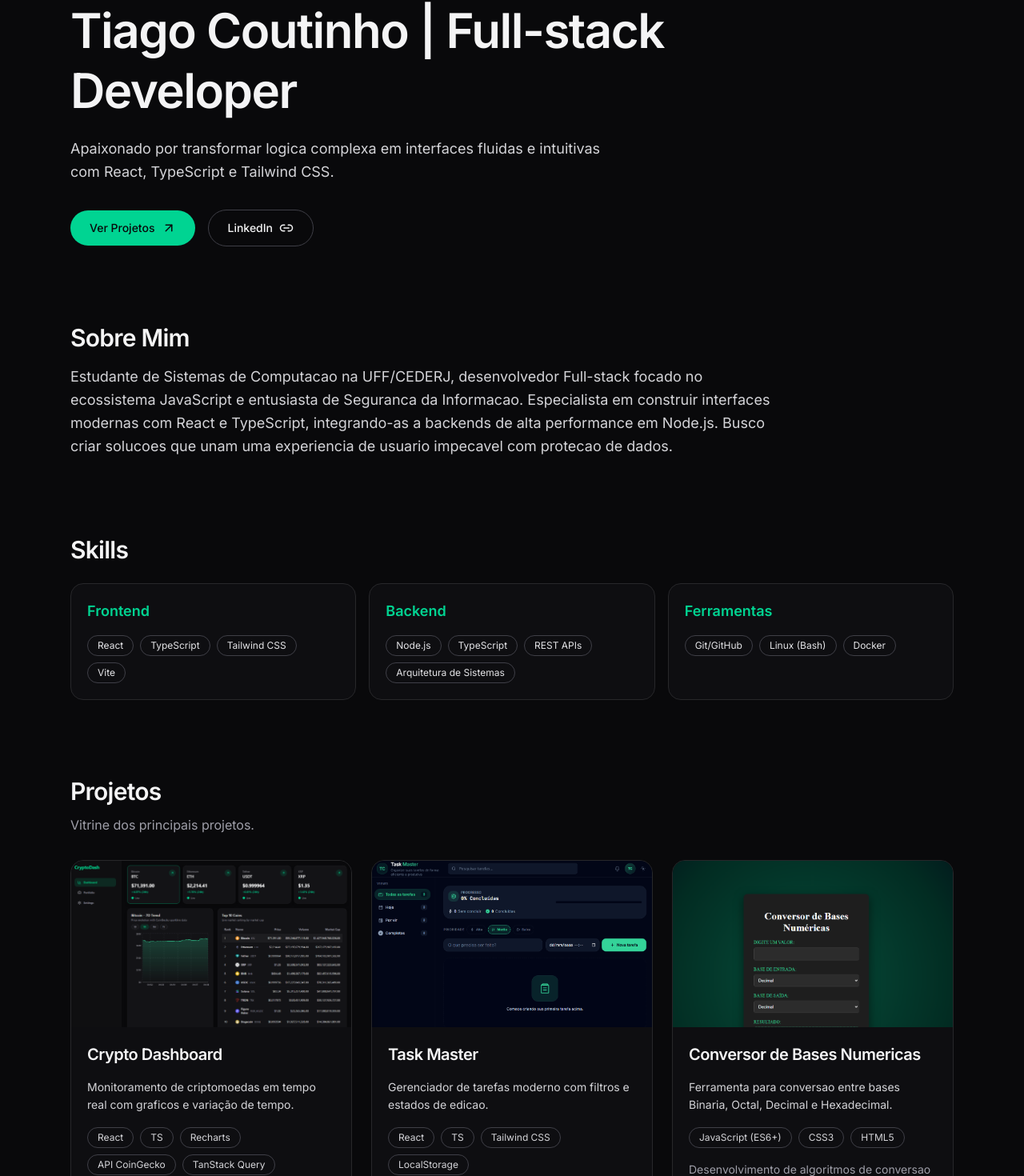
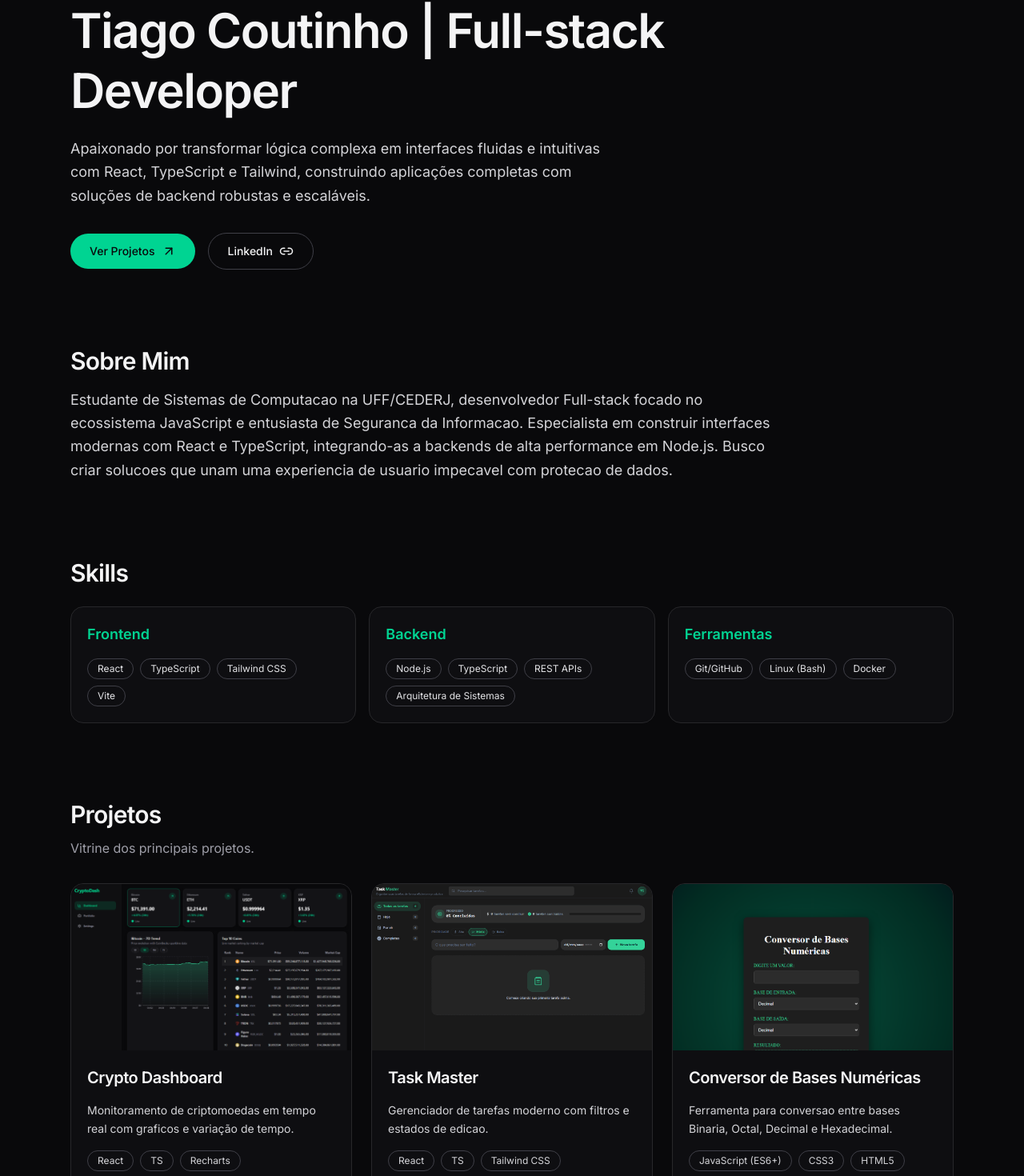
Before and after one commit to TiagoCoutinho3/meu-portfolio, a React (Vite) app: page / in a window 1280 px wide. Shown: the part 164-1634 px from the top of the page at 80% size. Built offline with nearby package versions, Linux system fonts and the light colour scheme.

Commit message:
correção de thumb

```diff
--- a/src/App.tsx
+++ b/src/App.tsx
@@ -29,7 +29,7 @@ const projects: Project[] = [
     deployUrl: 'https://tc-task-master.vercel.app/',
   },
   {
-    title: 'Conversor de Bases Numericas',
+    title: 'Conversor de Bases Numéricas',
     image: '/thumb-conversor.png',
     description:
       'Ferramenta para conversao entre bases Binaria, Octal, Decimal e Hexadecimal.',
@@ -105,8 +105,7 @@ function App() {
               Tiago Coutinho | Full-stack Developer
             </h1>
             <p className="max-w-2xl text-base leading-relaxed text-zinc-300 sm:text-lg">
-              Apaixonado por transformar logica complexa em interfaces fluidas e
-              intuitivas com React, TypeScript e Tailwind CSS.
+              Apaixonado por transformar lógica complexa em interfaces fluidas e intuitivas com React, TypeScript e Tailwind, construindo aplicações completas com soluções de backend robustas e escaláveis.
             </p>
           </div>
           <div className="flex flex-wrap items-center gap-4">
```
Also changed, not shown: public/thumb-tasks.png.
